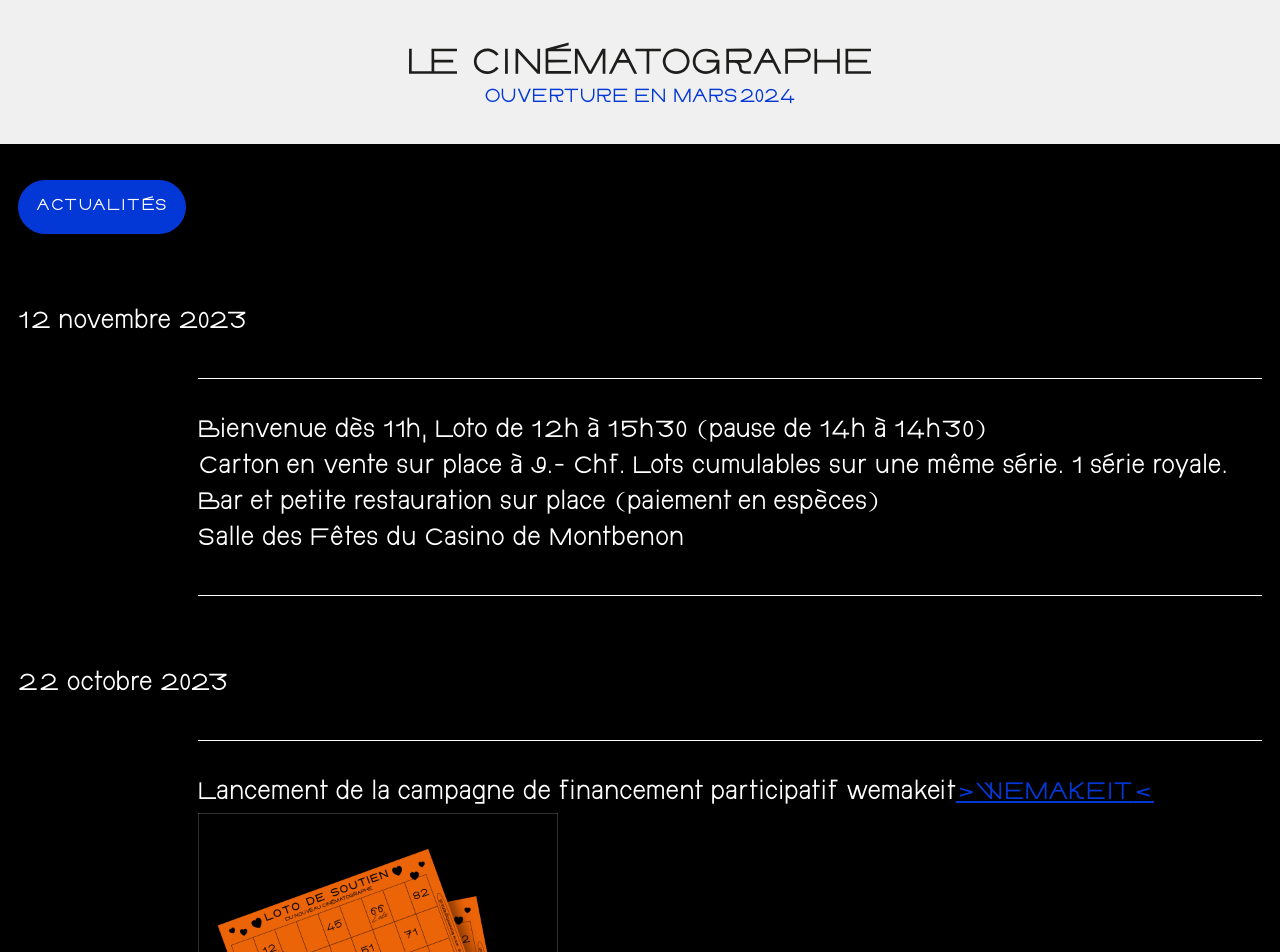
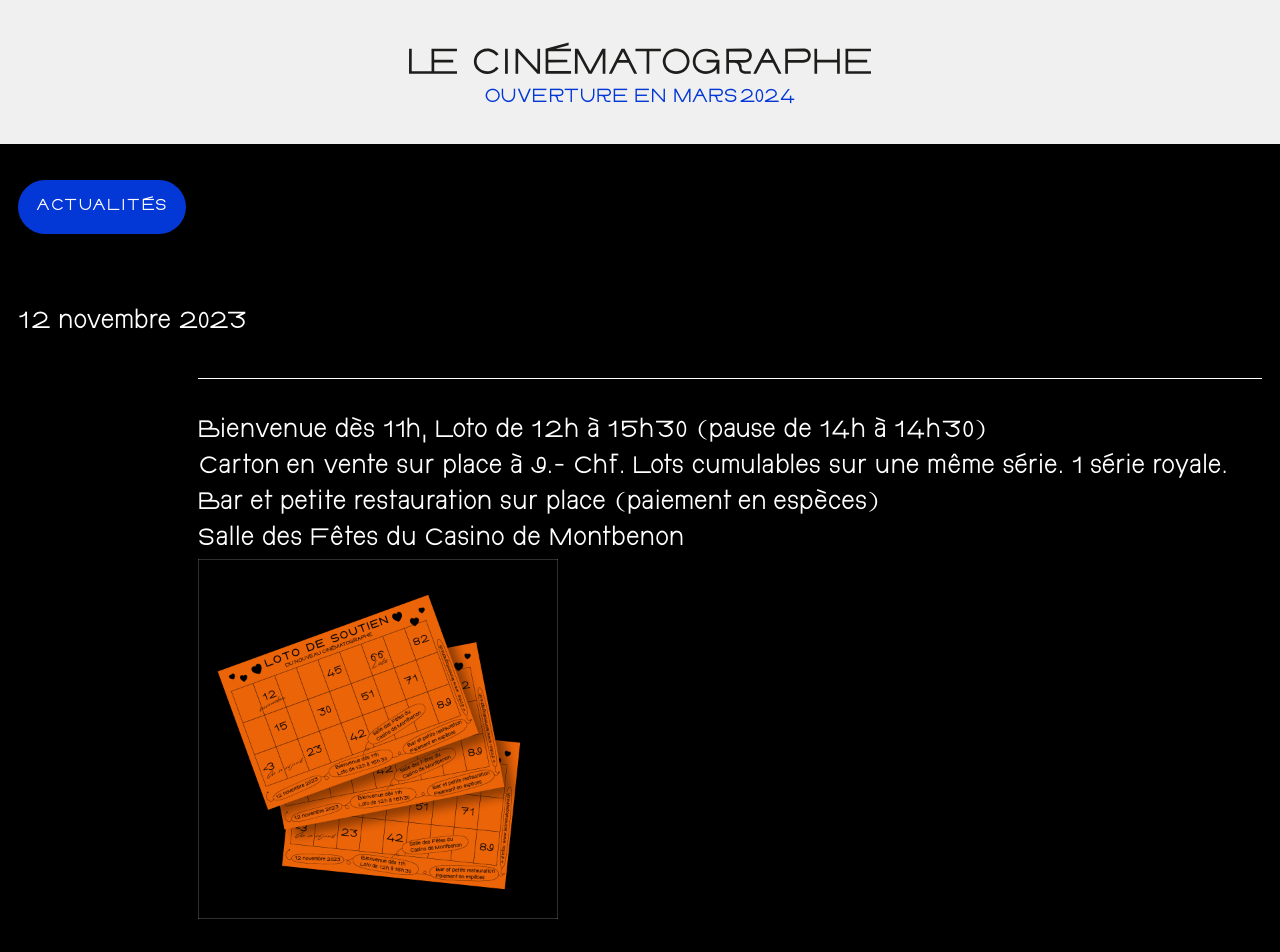
Before and after one commit to azertypow/lecinematographe.landingPage, a Vue app: page / in a window 1280 px wide. Shown: the top 952 px of the page. Built offline with nearby package versions, Linux system fonts and the light colour scheme.

Commit message:
fix: flyers

```diff
--- a/src/App.vue
+++ b/src/App.vue
@@ -19,6 +19,7 @@
                 >
                     <app-date
                             date="12 novembre 2023"
+                            src="./instagram_loto.jpeg"
                     >
                         Bienvenue dès 11h, Loto de 12h à 15h30 (pause de 14h à 14h30)
                         <br>Carton en vente sur place à 9.- Chf. Lots cumulables sur une même série. 1 série royale.
```
